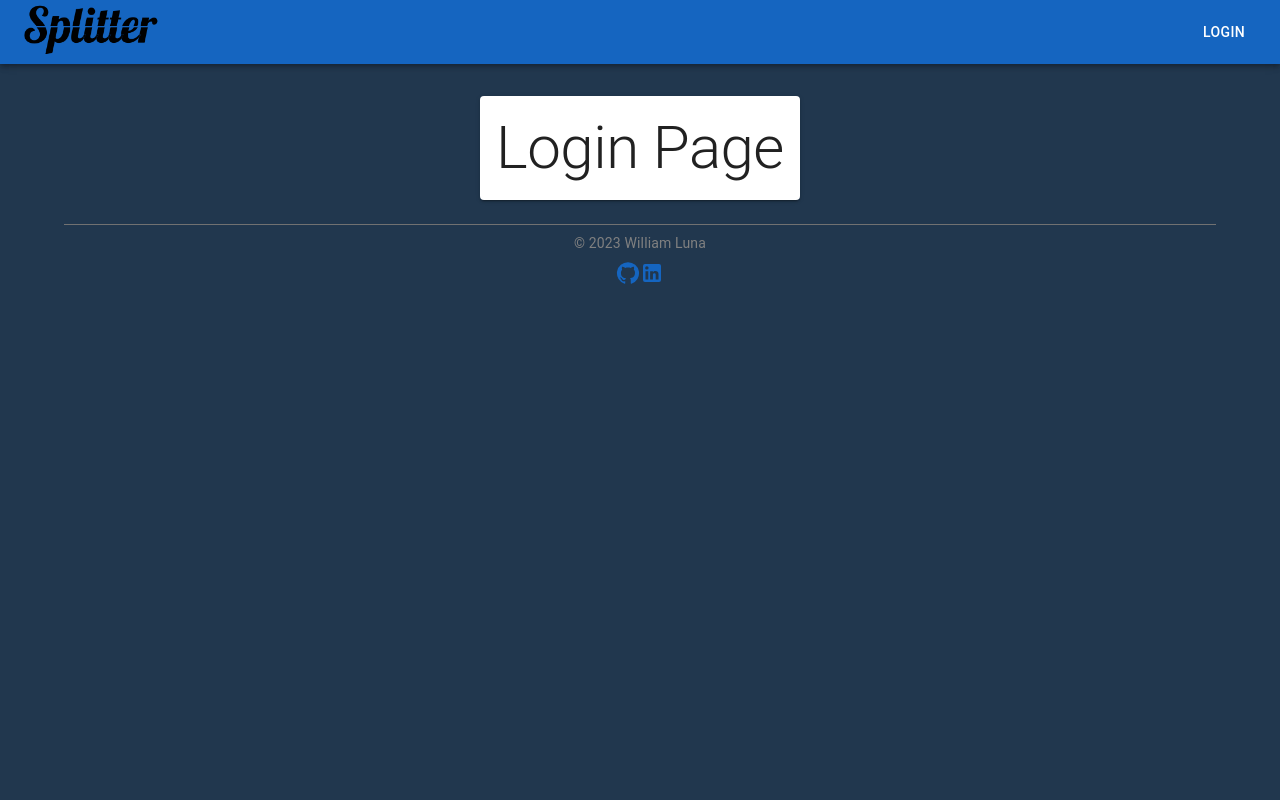
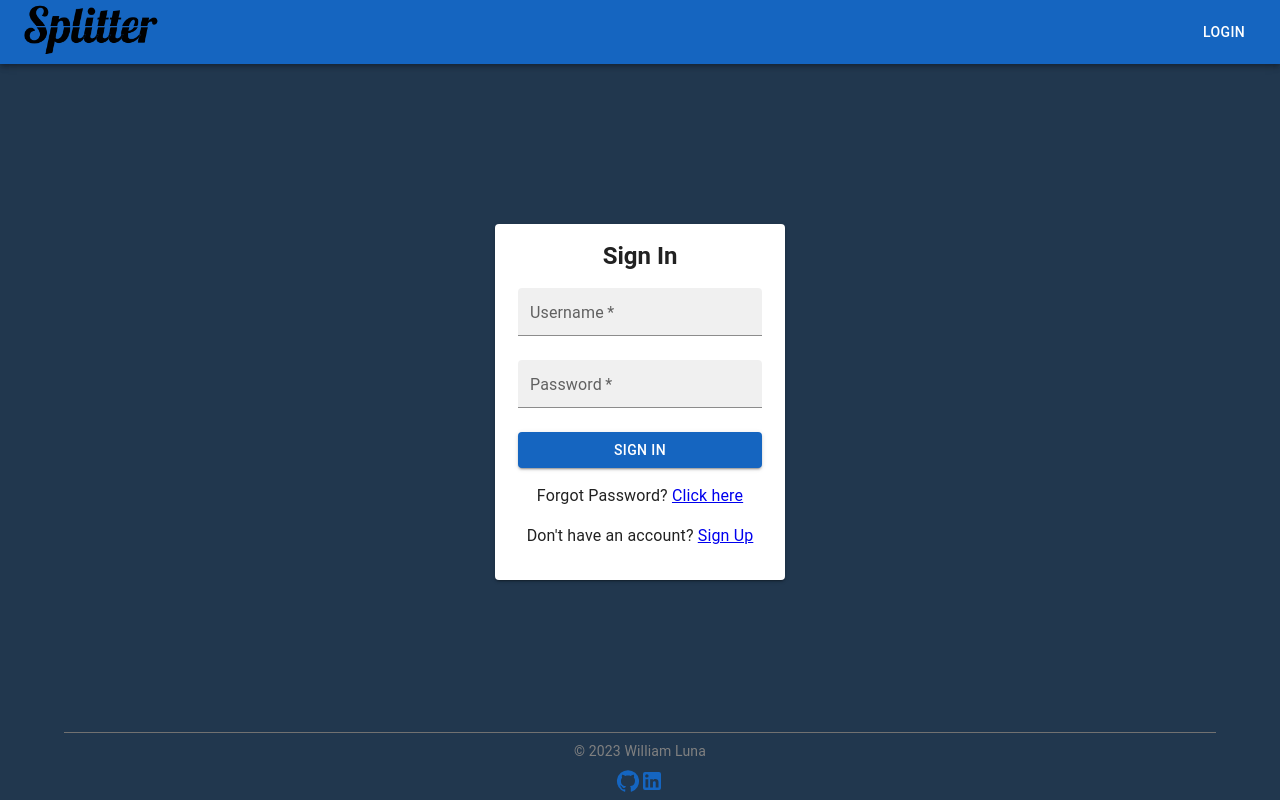
Before and after one commit to William-Luna/billsplitter, a React (Create React App) app in the folder frontend/: page /login in a window 1280 px wide. Built offline with nearby package versions, Linux system fonts and the light colour scheme.

Commit message:
Login page basic styling, footer placed at bottom

```diff
--- a/frontend/src/App.js
+++ b/frontend/src/App.js
@@ -16,7 +16,7 @@ const App = () => {
     <>
       <CssBaseline />
       <Notification />
-      <Box display="flex" flexDirection="column" justifyContent="space-between" alignItems="center">
+      <Box display="flex" flexDirection="column" justifyContent="space-between" alignItems="center" sx={{ minHeight: '100vh' }}>
         <Router>
           <TopNavbar />
           <main>
--- a/frontend/src/components/Login.js
+++ b/frontend/src/components/Login.js
@@ -1,8 +1,33 @@
-import { Typography } from "@mui/material"
+import { Button, FormControl, TextField, Typography } from "@mui/material"
+import { useState } from "react"
+import { Link } from "react-router-dom"
 
 const Login = () => {
+  const [username, setUsername] = useState('')
+  const [password, setPassword] = useState('')
+
+  const loginUser = event => {
+    event.preventDefault()
+
+  }
+
   return (
-    <Typography variant="h2">Login Page</Typography>
+    <>
+      <Typography variant="h5" sx={{ mb: 2 }} align="center"><strong>Sign In</strong></Typography>
+      <form onSubmit={loginUser} align='center'>
+        <FormControl >
+          <TextField variant='filled' label='Username' size='small' type='text' name='username' value={username} onChange={({ target }) => setUsername(target.value)} required />
+          <br />
+          <TextField variant='filled' label='Password' size='small' type='text' name='password' value={password} onChange={({ target }) => setPassword(target.value)} required />
+          <br />
+          <Button variant='contained' type='submit'>Sign In</Button>
+        </FormControl>
+      </form>
+      <div>
+        <Typography sx={{ m: 2 }} variant='body1' align='center'>Forgot Password? <Link to='/login/recover'>Click here</Link></Typography>
+        <Typography sx={{ m: 2 }} variant='body1' align='center'>Don't have an account? <Link to='/signup'>Sign Up</Link></Typography>
+      </div>
+    </>
   )
 }
 
```
